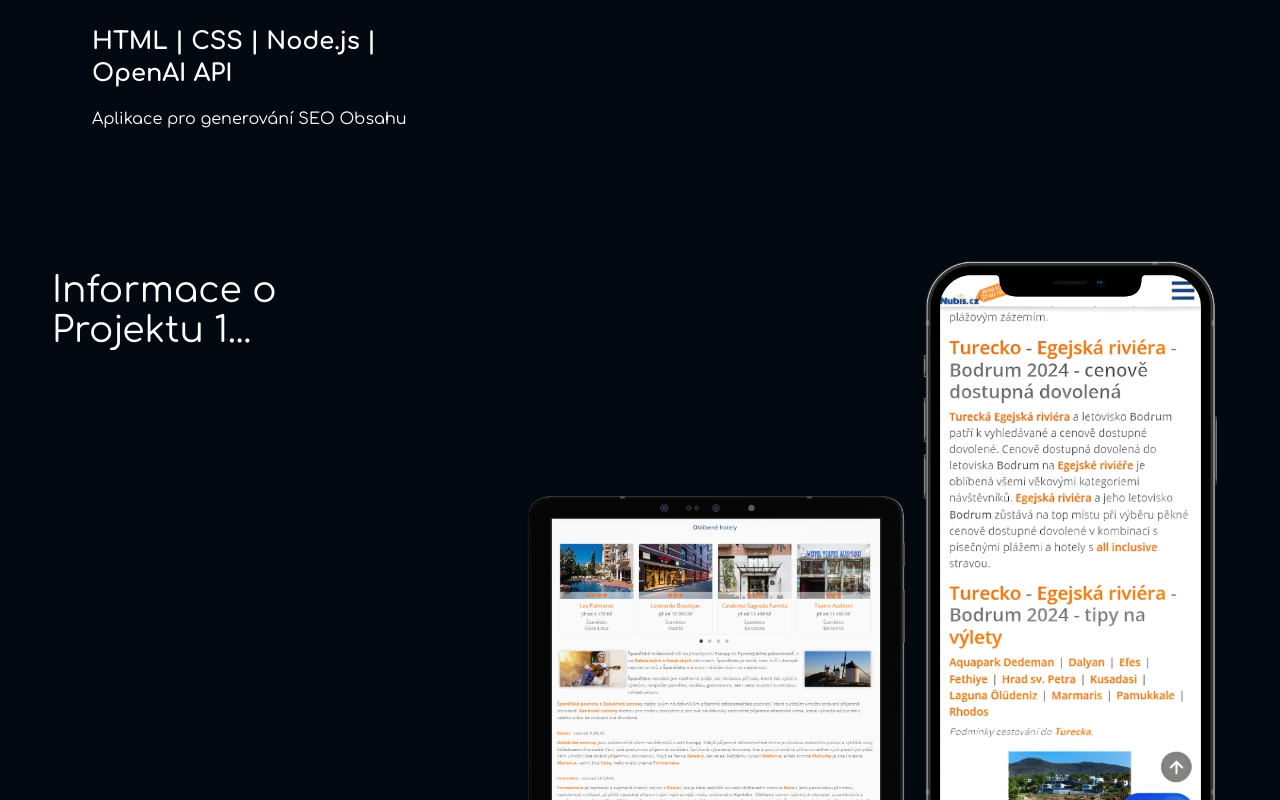
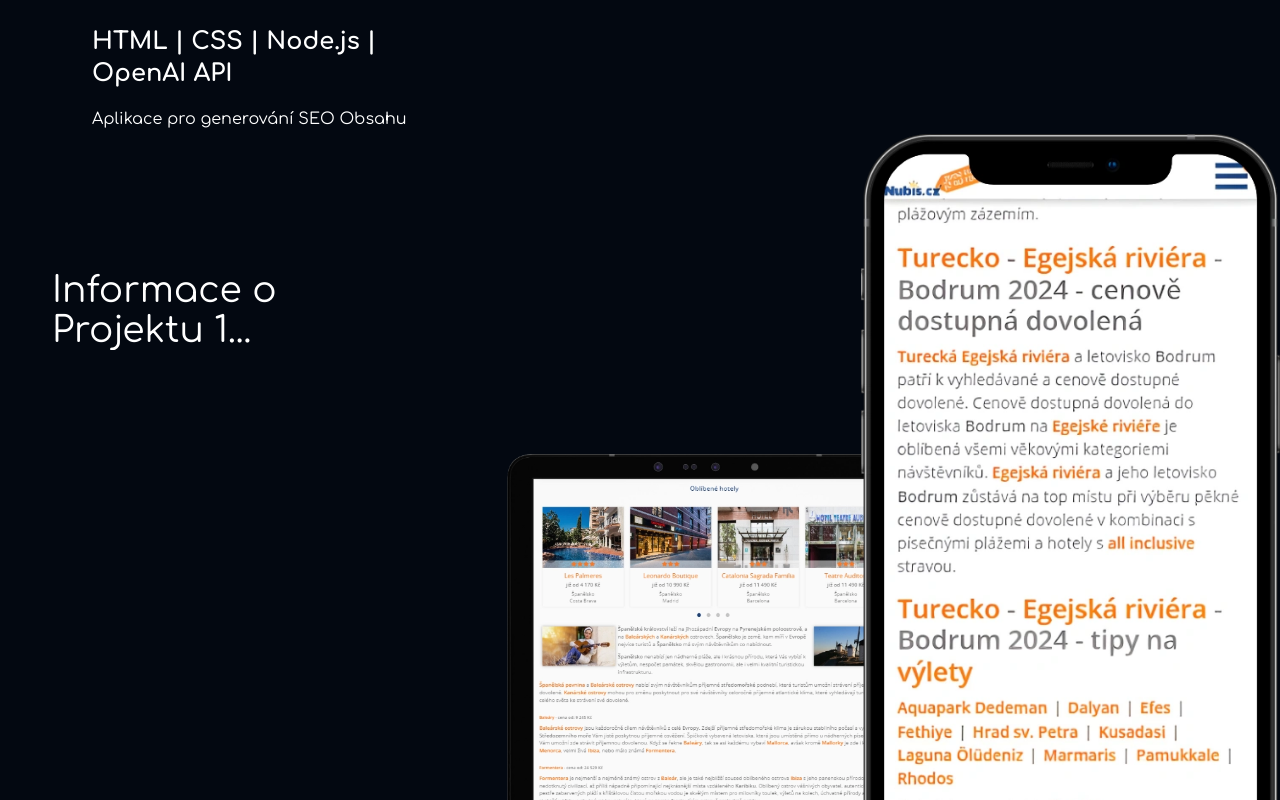
Before and after one commit to BlackratQQ/Project-DOOM, a Next.js app: page / in a window 1280 px wide. Shown: the part 1840-2640 px from the top of the page. Built offline with nearby package versions, Linux system fonts and the light colour scheme.

Commit message:
Oprava Image

```diff
--- a/components/projects/ParallaxImages.tsx
+++ b/components/projects/ParallaxImages.tsx
@@ -1,6 +1,4 @@
-"use client";
-
-import React, { useEffect, useRef } from "react";
+import React, { useEffect, useRef, useState } from "react";
 import { ProjektData } from "./Data";
 import Image from "next/image";
 import { gsap } from "gsap";
@@ -14,6 +12,23 @@ gsap.registerPlugin(ScrollTrigger);
 
 const ParallaxImages: React.FC<ParallaxImagesProps> = ({ projekty }) => {
   const refs = useRef<(HTMLDivElement | null)[]>([]);
+  const [windowWidth, setWindowWidth] = useState<number>(0);
+
+  useEffect(() => {
+    if (typeof window !== "undefined") {
+      setWindowWidth(window.innerWidth);
+
+      const handleResize = () => {
+        setWindowWidth(window.innerWidth);
+      };
+
+      window.addEventListener("resize", handleResize);
+
+      return () => {
+        window.removeEventListener("resize", handleResize);
+      };
+    }
+  }, []);
 
   useEffect(() => {
     if (typeof window !== "undefined") {
@@ -45,9 +60,9 @@ const ParallaxImages: React.FC<ParallaxImagesProps> = ({ projekty }) => {
     lg: number;
     xl: number;
   }) => {
-    if (window.innerWidth >= 1280) return values.xl;
-    if (window.innerWidth >= 1024) return values.lg;
-    if (window.innerWidth >= 768) return values.md;
+    if (windowWidth >= 1280) return values.xl;
+    if (windowWidth >= 1024) return values.lg;
+    if (windowWidth >= 768) return values.md;
     return values.sm;
   };
 
@@ -66,11 +81,11 @@ const ParallaxImages: React.FC<ParallaxImagesProps> = ({ projekty }) => {
               <div
                 key={obrazekIndex}
                 className={`w-1/2 px-2 py-2 ${
-                  window.innerWidth >= 1280
+                  windowWidth >= 1280
                     ? ""
-                    : window.innerWidth >= 1024
+                    : windowWidth >= 1024
                     ? "bg-blue-500"
-                    : window.innerWidth >= 768
+                    : windowWidth >= 768
                     ? "bg-green-500"
                     : "bg-red-500"
                 }`}
@@ -89,7 +104,7 @@ const ParallaxImages: React.FC<ParallaxImagesProps> = ({ projekty }) => {
                   alt={`Obrázek ${obrazekIndex + 1} pro projekt ${
                     projekt.title
                   }`}
-                  layout="intrinsic" // Zachovat originální velikost obrázku
+                  // fill // místo layout="intrinsic"
                   sizes="100vw"
                   width={100}
                   height={100}
```
